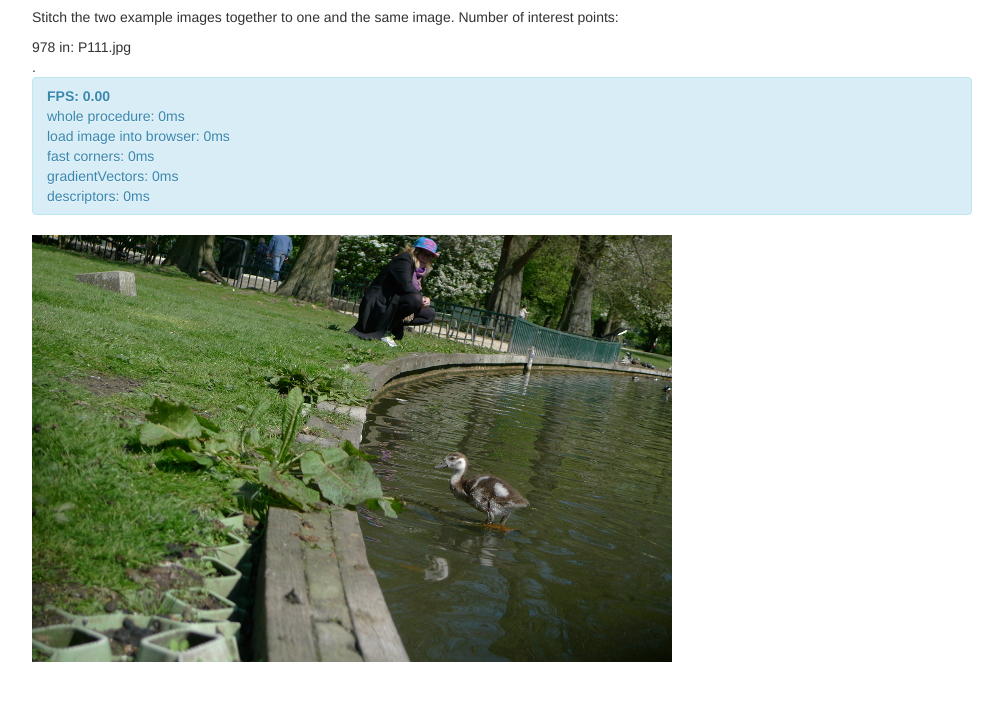
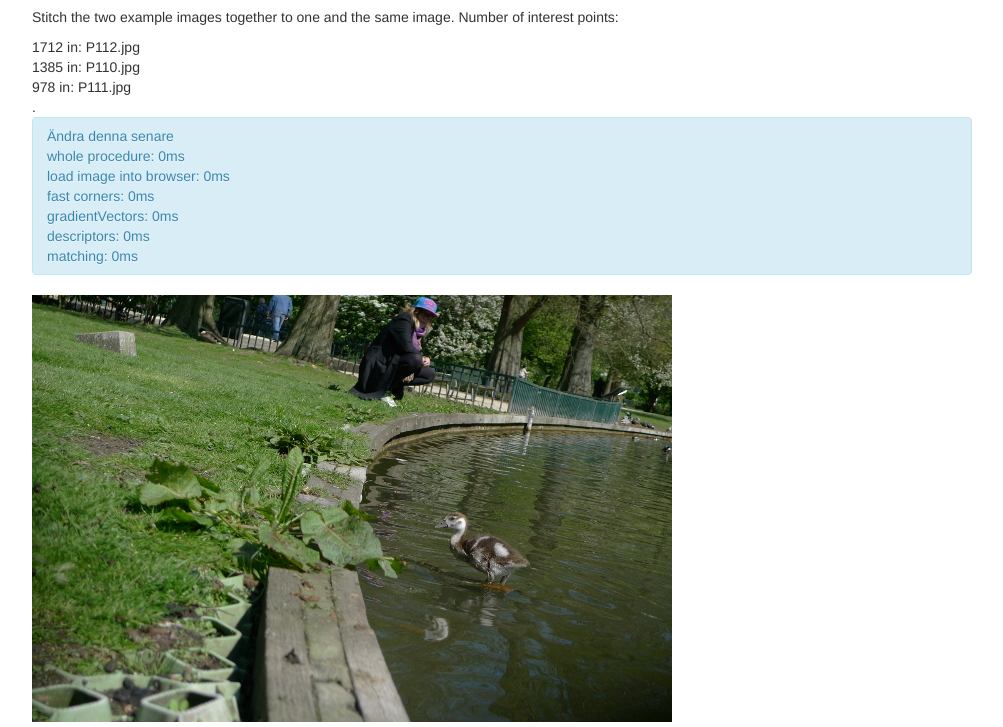
Before and after one commit to josundin/josundin.github.io, a plain HTML site: page stitch/demo/lal2.html in a window 1280 px wide. Shown: the part 163-890 px from the top of the page, without its empty margins (138-1141 px from the left). Before the commit the page ends 830 px from the top, so only its background shows below. Drawn offline with Linux system fonts and the light colour scheme.

Commit message:
brute force matcher

```diff
--- a/stitch/demo/lal2.html
+++ b/stitch/demo/lal2.html
@@ -32,6 +32,7 @@
 	<script type="text/javascript" src="../ext_js/norms.js"></script>
 
 	<script type="text/javascript" src="../js/imgfeatures.js"></script>
+	<script type="text/javascript" src="../js/bruteForceMatching.js"></script>
 	<link rel="stylesheet" href="../libs/twitter-bootstrap/bootstrap.min.css">
 </head>
 <body>
@@ -66,16 +67,20 @@
 
 	function pipe_opt(){
 	    this.descriptor_radius = 8;
-	    this.corner_threshold = 45;	//22.5			//15
+	    this.corner_threshold = 45;
+	    this.lowe_criterion = 0.8;
 	}
-
+	var myDescriptors = [];
+	var my_opt = new pipe_opt();
+	var stat = new profiler();
 	function init() {
 
 		var log = document.getElementById('log');
 		var log_pts = document.getElementById('log_pts');
-		var stat = new profiler();
 		var canvas = loadCanvas("divStitched");
 		var images = ["../imgs/P112.jpg", "../imgs/P110.jpg", "../imgs/P111.jpg"];
+		//var images = ["../imgs/left.jpg", "../imgs/right.jpg"];
+
 
 		stat.add("whole procedure");
 
@@ -83,6 +88,7 @@
 		stat.add("fast corners");
 		stat.add("gradientVectors");
 		stat.add("descriptors");
+		stat.add("matching");
 
 
 		stat.start("whole procedure");
@@ -94,20 +100,20 @@
 
 		function computeFeatures(img){
 
-			var my_opt = new pipe_opt();
 		 	var test_img = myPowerConstructor(img, stat);
 		 	test_img.set(canvas, my_opt, whenDataReady);
 
 			function whenDataReady() {
 				stat.stop("whole procedure");
 				var pts = test_img.getNuberOfPoints();
-				var desc = test_img.getDescriptor();
 				var srcImg = test_img.getSrc();
+				var lastIndex = srcImg.lastIndexOf("/");
 
-				var lastIndex = srcImg.lastIndexOf("/");
+				myDescriptors.push(test_img.getDescriptor());
+
 				srcImg = srcImg.substring(srcImg.length, lastIndex +1);
 				console.log("img done, nr pts", pts, "in:", srcImg);
-				log_pts.innerHTML = pts + " in: " + srcImg;
+				log_pts.innerHTML += pts + " in: " + srcImg + "<br>";
 				log.innerHTML = stat.log();
 
 				if(indx < (images.length)){
@@ -121,15 +127,33 @@
 			};
 
 		};
-
-		function doneComputeFeatures(){
-			console.log("done computeFeatures !!!!!!!!!!!!!!");
-
-		};
-
 	};
 
 ////////////////////////////////////////////////////////////////
+
+
+function doneComputeFeatures(){
+	stat.start("matching");
+	console.log("done computeFeatures !!!!!!!!!!!!!!");
+	var baseImageDesc = myDescriptors[0];
+	var restImageDesc = [];
+
+    for (var i=0; i<myDescriptors.length - 1; i++)
+    {
+        restImageDesc.push(myDescriptors[i + 1]);
+    }
+
+    var matching = new bruteForceMatching(my_opt.lowe_criterion);
+
+    matching.set(baseImageDesc, restImageDesc[0], whenMatchinDone);
+
+    function whenMatchinDone(argument) {
+    	console.log("dine", argument);
+    	stat.stop("matching");
+    	log.innerHTML = stat.log();
+    }
+
+};
 
 
 function loadCanvas(id){
--- a/stitch/ext_js/profiler.js
+++ b/stitch/ext_js/profiler.js
@@ -128,7 +128,7 @@ var profiler = (function() {
     profiler.prototype.log = function() {
         var n = this.timers.length | 0;
         var i = 0;
-        var str = "<strong>FPS: " + this.fps.toFixed(2) + "</strong>";
+        var str = "Ändra denna senare"//<strong>FPS: " + this.fps.toFixed(2) + "</strong>";
         for(i = 0; i < n; ++i) {
             var pair = this.timers[i];
             str += "<br/>" + pair[0] + ": " + pair[1].get_runtime() + "ms";
--- /dev/null
+++ b/stitch/js/bruteForceMatching.js
@@ -0,0 +1,62 @@
+//bruteForceMatching.js
+
+(function(_this){
+"use strict";
+
+	//function myPowerConstructor(x){
+	_this['bruteForceMatching'] = function(threshold){
+
+		var lowe_criterion = threshold;
+		var dists = [];
+		var test = [];
+		var dista = [];
+		var imgdata = [];
+		var matches = [];
+		var dists = 0;
+
+		//Computes the Squared Eucledian distance between the vectors
+		function computeVectorDistance(p ,q){
+		// dist = dot( (vec1 - vec2).T,(vec1 - vec2))
+		//var d = Math.sqrt(Math.pow(p[0] - q[0], 2) + Math.pow(p[1] - q[1], 2));
+		var d = 0;
+		for(var i =0; i < p.length; i++)
+			d += Math.pow(p[i] - q[i], 2);
+
+		return Math.sqrt(d);
+
+		}
+
+		function byDist(a, b) {
+			if (a[1] < b[1]) return -1;
+			if (b[1] < a[1]) return 1;
+			return 0;
+		}
+
+		return {
+			set: function(descriptors1, descriptors2, callback) {
+
+			for (var i = 0; i < descriptors1.length; i++) {
+				dists = [];
+				test = [];
+				for(var j = 0; j < descriptors2.length; j++) {
+				dista = computeVectorDistance(descriptors1[i][1], descriptors2[j][1]);
+				imgdata = [descriptors2[j][0], dista];
+				dists.push(imgdata);
+				test.push(dista);
+			}
+			//sort
+			dists.sort(byDist);
+			//Lowe criterion with threshold for these descriptors
+			if((dists[0][1] / dists[1][1] ) < lowe_criterion)
+			matches.push([descriptors1[i][0] ,dists[0][0]]);
+
+			}
+
+			console.log(matches.length);
+
+			callback(12);
+			return ;
+			}
+		};
+	}
+}(this));
--- a/stitch/js/imgfeatures.js
+++ b/stitch/js/imgfeatures.js
@@ -1,6 +1,5 @@
 //imgfeatures
 /*///////////////////////////////////////////////////////////////////
-Make getters and setters for width and hight in order to make the canvas outside this object
 ////////////////////////////////////////////////////////////////////*/
 
 (function(_this){
@@ -176,7 +175,7 @@ Make getters and setters for width and hight in order to make the canvas outside
 					callback();
 				};
 
-			return myImageW;
+			return;
 			},
 			set_threshold: function(threshold) {
                 _threshold = Math.min(Math.max(threshold, 0), 255);
@@ -198,7 +197,4 @@ Make getters and setters for width and hight in order to make the canvas outside
         	}
 	    };
 	};
-
-
-
 }(this));
```
Lines whose indentation alone changed are shown as unchanged.
